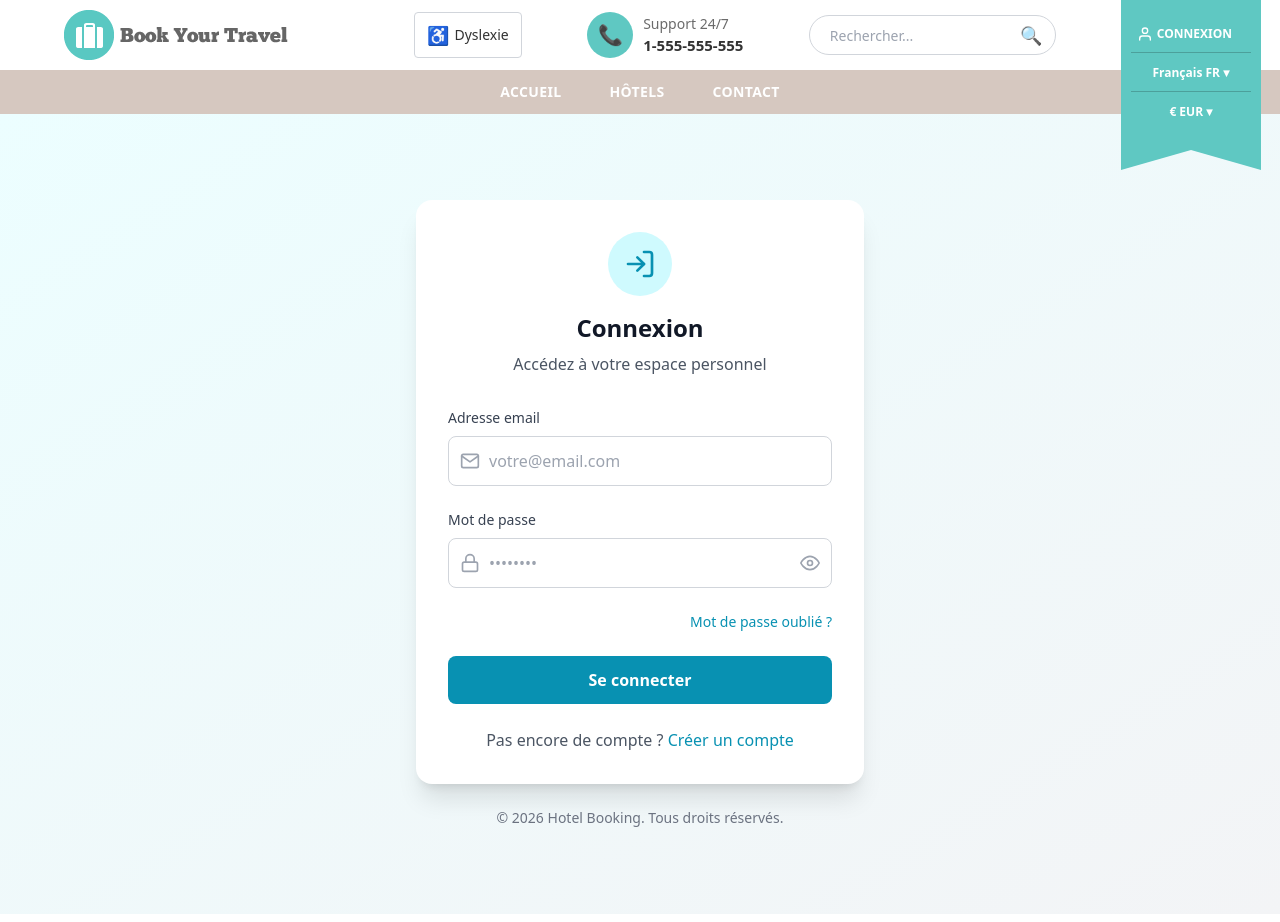
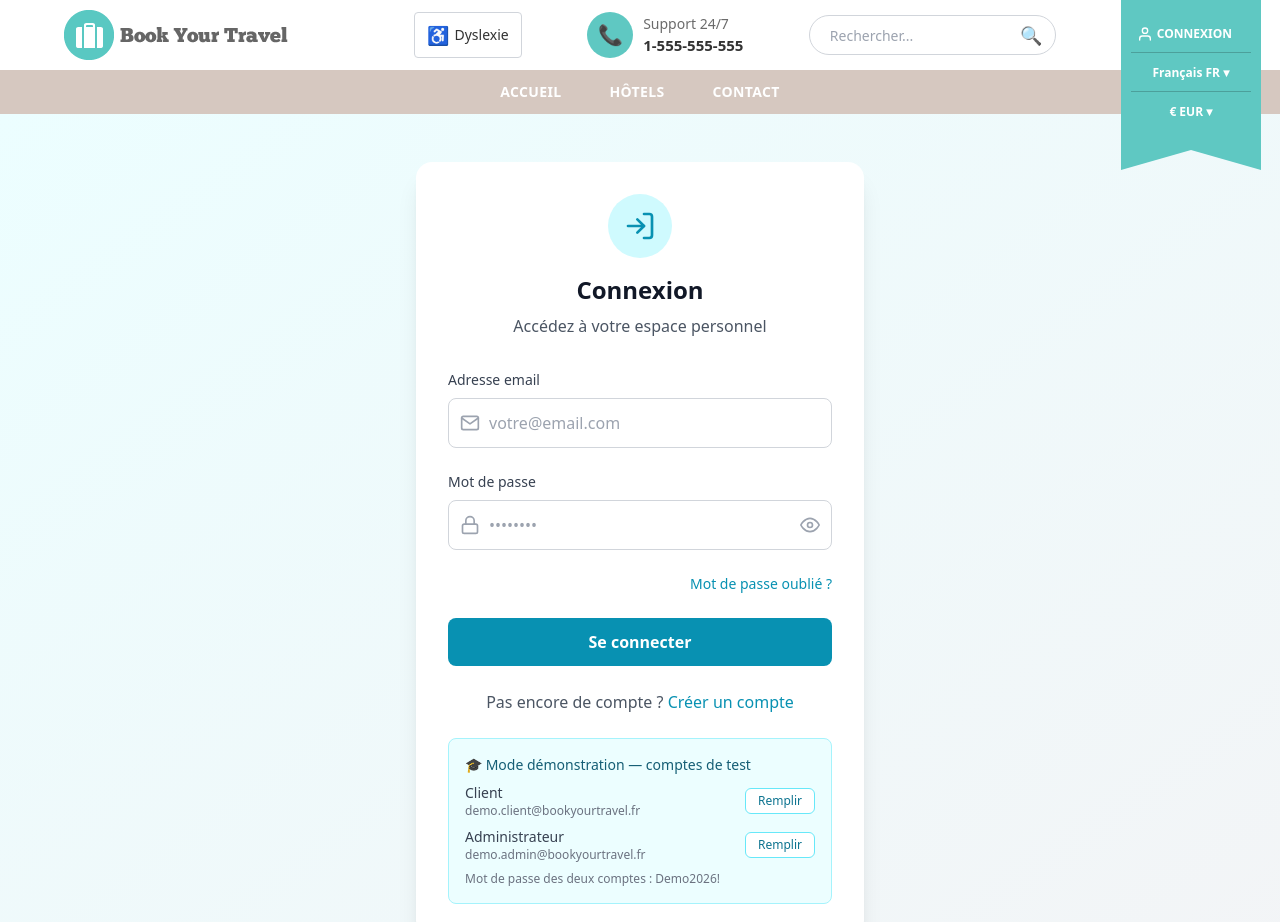
Before and after one commit to yanni-bit/hotel-booking-bloc3, a Next.js app in the folder frontend/: page /1/login in a window 1280 px wide. Shown: the top 922 px of the page. Built offline with nearby package versions, Linux system fonts and the light colour scheme; no server answers.

Commit message:
feat(login): encart comptes de démonstration (client / admin) pour le jury

```diff
--- a/frontend/src/modules/auth/components/LoginForm.tsx
+++ b/frontend/src/modules/auth/components/LoginForm.tsx
@@ -10,6 +10,12 @@ import { useRouter } from "next/navigation";
 import Link from "next/link";
 import { FiMail, FiLock, FiAlertCircle, FiEye, FiEyeOff } from "react-icons/fi";
 import { useAuth } from "./AuthProvider";
+
+// Comptes de démonstration (projet d'examen) : pré-remplissent le formulaire
+const DEMO_ACCOUNTS = [
+  { label: "Client", email: "demo.client@bookyourtravel.fr", password: "Demo2026!" },
+  { label: "Administrateur", email: "demo.admin@bookyourtravel.fr", password: "Demo2026!" },
+] as const;
 
 export default function LoginForm() {
   const router = useRouter();
@@ -41,6 +47,13 @@ export default function LoginForm() {
     }
 
     setIsLoading(false);
+  };
+
+  // Pré-remplit les identifiants d'un compte de démonstration
+  const fillDemo = (account: (typeof DEMO_ACCOUNTS)[number]) => {
+    setEmail(account.email);
+    setPassword(account.password);
+    setError("");
   };
 
   return (
@@ -143,6 +156,31 @@ export default function LoginForm() {
           Créer un compte
         </Link>
       </p>
+
+      {/* Comptes de démonstration (projet d'examen) */}
+      <div className="rounded-lg border border-cyan-200 bg-cyan-50 p-4 text-sm">
+        <p className="font-medium text-cyan-800 mb-2">
+          🎓 Mode démonstration — comptes de test
+        </p>
+        <ul className="space-y-2">
+          {DEMO_ACCOUNTS.map((account) => (
+            <li key={account.email} className="flex items-center justify-between gap-3">
+              <span className="text-gray-700">
+                <span className="font-medium">{account.label}</span>
+                <span className="block text-xs text-gray-500">{account.email}</span>
+              </span>
+              <button
+                type="button"
+                onClick={() => fillDemo(account)}
+                className="shrink-0 px-3 py-1 rounded-md border border-cyan-300 bg-white text-cyan-700 text-xs font-medium hover:bg-cyan-100 transition-colors"
+              >
+                Remplir
+              </button>
+            </li>
+          ))}
+        </ul>
+        <p className="mt-2 text-xs text-gray-500">Mot de passe des deux comptes : {DEMO_ACCOUNTS[0].password}</p>
+      </div>
     </form>
   );
 }
```
